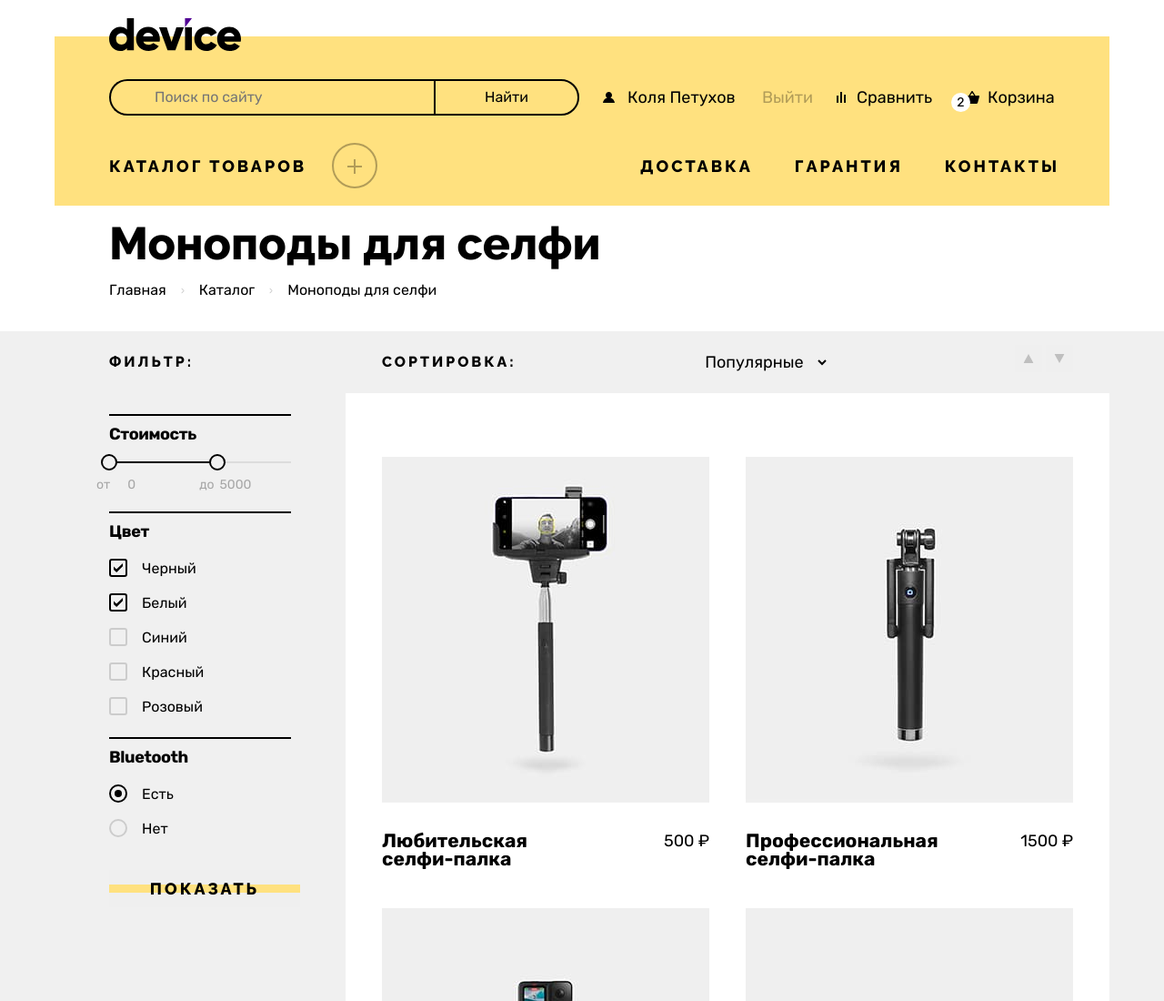
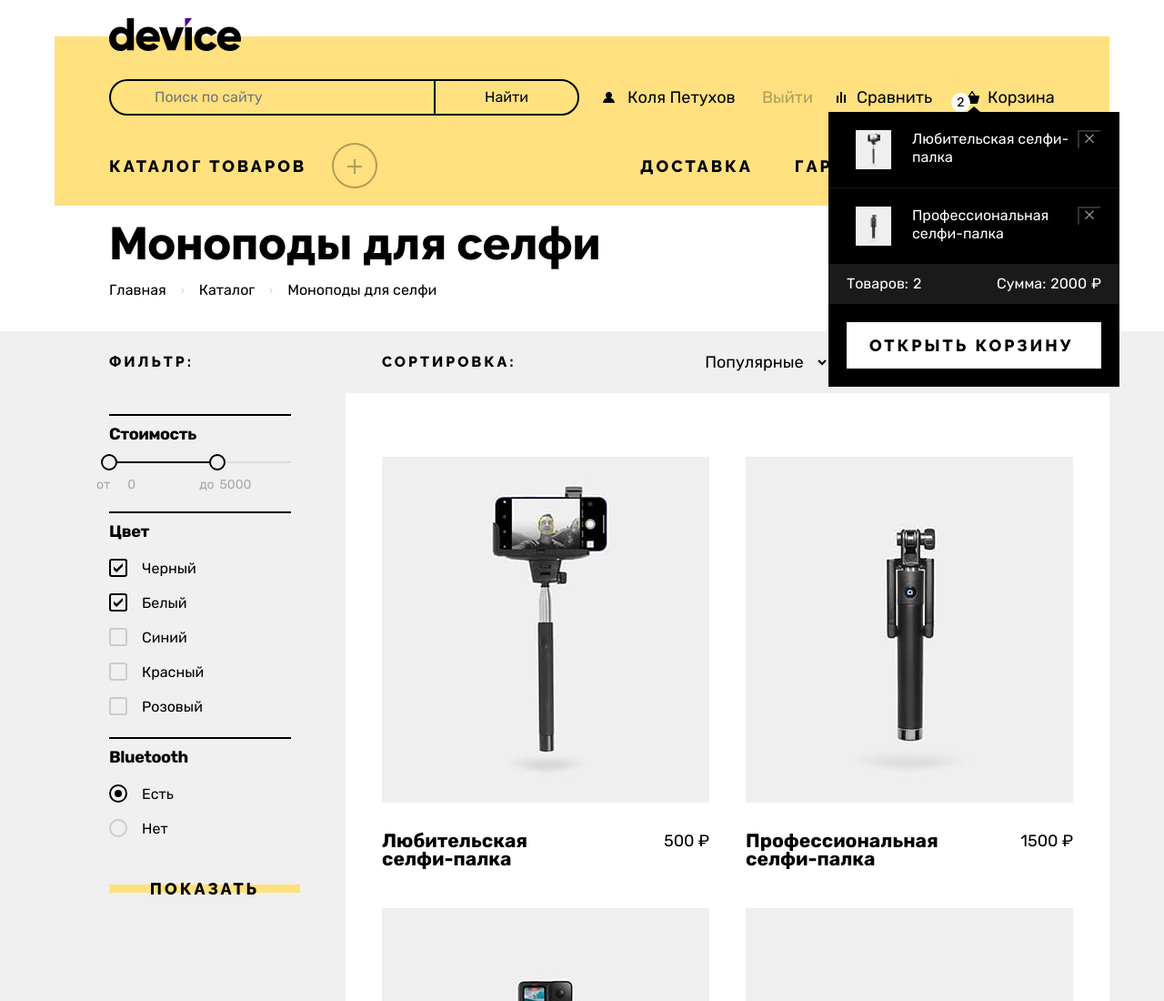
Before and after one commit to htmlacademy-htmlcss/2110603-device-35, a plain HTML site: page catalog.html in a window 1280 px wide. Shown: the top 1100 px of the page at 91% size. Drawn offline with Linux system fonts and the light colour scheme.

Commit message:
Добавляет формы и поповеры

```diff
--- a/catalog.html
+++ b/catalog.html
@@ -30,13 +30,13 @@
             <a class="user-link compare-link" href="#">
             Сравнить</a>
           </li>
-          <li class="user-list-item">
+          <li class="user-list-item popover-relative">
             <a class="user-link cart-link" href="#">
             Корзина
             <span class="cart-content-icon">2</span>
             </a>
 
-            <div class="popover-cart popover-cart-close">
+            <div class="popover-cart">
               <div class="popover-content">
                 <h2 class="visually-hidden">Корзина</h2>
                 <ul class="shopping-list">
@@ -65,16 +65,16 @@
                 </ul>
                 <div class="cart-total">
                   <p><span class="cart-total-name">Товаров:</span><span class="cart-total-value">2</span></p>
-                  <p><span class="cart-total-name">Сумма:</span><span class="cart-total-value">2000</span class="cart-total-currency"><span>₽</span></p>
+                  <p><span class="cart-total-name">Сумма:</span><span class="cart-total-value">2000</span><span class="cart-total-currency">₽</span></p>
                 </div>
                 <a class="button cart-link-button" href="#">Открыть корзину</a>
               </div>
             </div>
-            <main inert>
-            </main>
           </li>
         </ul>
       </div>
+      <main inert>
+      </main>
       <nav class="navigation">
         <ul class="navigation-list">
           <li class="navigation-item header-catalog">
```
Also changed, not shown: index.html (+3 -3 lines).
